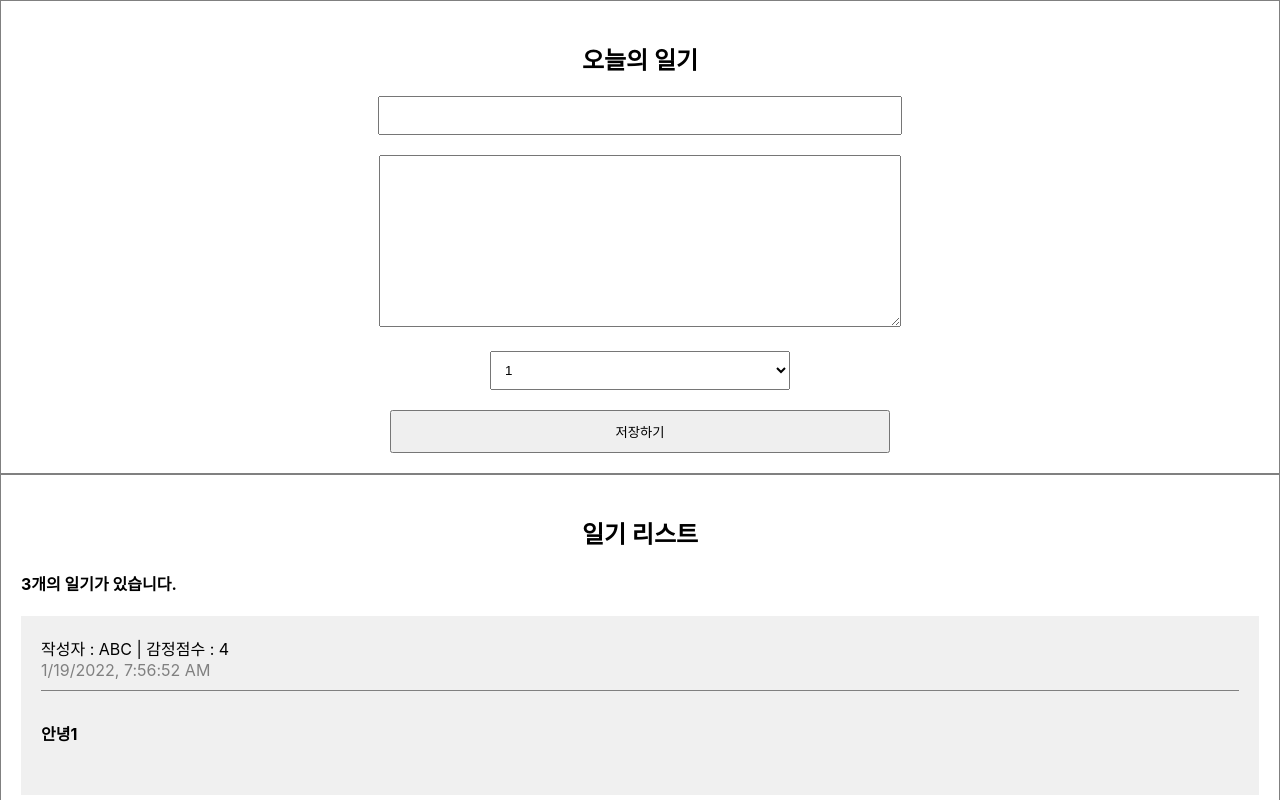
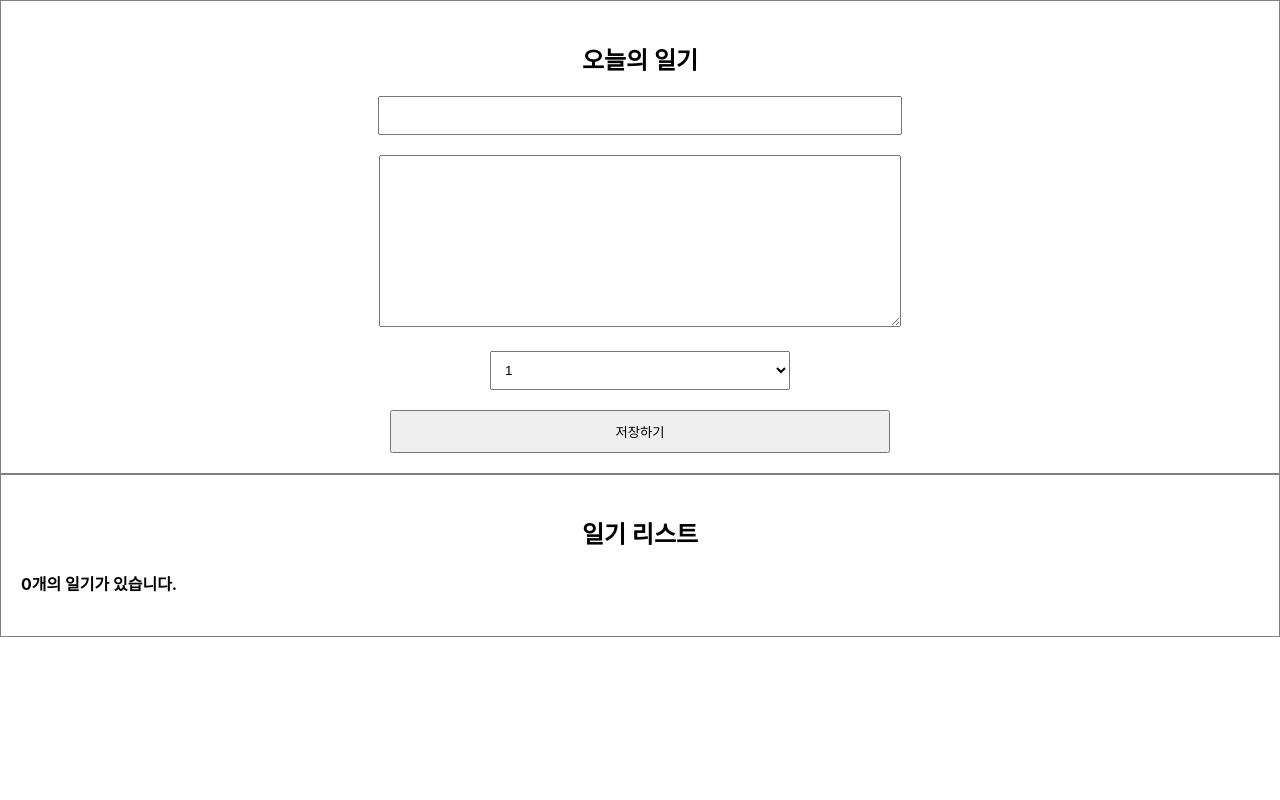
Before and after one commit to Camelllia/OnePage-Diary, a React (Create React App) app: page / in a window 1280 px wide. Shown: the top 800 px of the page. Built offline with nearby package versions, Linux system fonts and the light colour scheme; the HTML template or start-up script is replaced by a standard one.

Commit message:
Diary Save

```diff
--- a/src/App.js
+++ b/src/App.js
@@ -1,37 +1,57 @@
+import { useRef, useState } from 'react/cjs/react.development';
 import './App.css';
 import DiaryEditor from './DiaryEditor';
 import DiaryList from './DiaryList';
 
-const dummyList = [
-  {
-    id:1,
-    author:"ABC",
-    content:"안녕1",
-    emotion:4,
-    created_date: new Date().getTime()
-  },
-  {
-    id:2,
-    author:"홍길동",
-    content:"안녕2",
-    emotion:2,
-    created_date: new Date().getTime()
-  },
-  {
-    id:3,
-    author:"이무진",
-    content:"안녕3",
-    emotion:3,
-    created_date: new Date().getTime()
-  },
+// const dummyList = [
+//   {
+//     id:1,
+//     author:"ABC",
+//     content:"안녕1",
+//     emotion:4,
+//     created_date: new Date().getTime()
+//   },
+//   {
+//     id:2,
+//     author:"홍길동",
+//     content:"안녕2",
+//     emotion:2,
+//     created_date: new Date().getTime()
+//   },
+//   {
+//     id:3,
+//     author:"이무진",
+//     content:"안녕3",
+//     emotion:3,
+//     created_date: new Date().getTime()
+//   },
 
-]
+// ]
 
 function App() {
+
+  const [data, setData] = useState([]);
+
+  const dataId = useRef(0);
+
+  //데이터 생성 함수
+  const onCreate = (author, content, emotion) => {
+    const created_date = new Date().getTime();
+    const newItem = {
+        author,
+        content,
+        emotion,
+        created_date,
+        id : dataId.current
+    }
+    dataId.current += 1;
+    setData([newItem, ...data]);
+  };
+
   return (
     <div className="App">
-      <DiaryEditor/>
-      <DiaryList diaryList={dummyList}/>
+      <DiaryEditor onCreate={onCreate}/>
+      <DiaryList diaryList={data}/>
     </div>
   );
 }
--- a/src/DiaryEditor.js
+++ b/src/DiaryEditor.js
@@ -1,6 +1,6 @@
 import { useState, useRef} from "react";
 
-const DiaryEditor = () => {
+const DiaryEditor = ({onCreate}) => {
 
     const authorInput = useRef();
     const contentInput = useRef();
@@ -36,8 +36,17 @@
             contentInput.current.focus();
             return;
         }
+
+        //저장하기
+        onCreate(state.author, state.content, state.emotion);
         alert("저장되었습니다.");
-    }
+        //아이템 초기화
+        setState({
+            author:"",
+            content:"",
+            emotion:1,
+        })
+    };
 
     return (
         <div className="DiaryEditor">
--- a/src/DiaryItem.js
+++ b/src/DiaryItem.js
@@ -1,3 +1,4 @@
+//일기 리스트에 사용될 아이템 프롭
 const DiaryItem = ({author, content, emotion, created_date, id}) => {
     return(
         <div className="DiaryItem">
```
